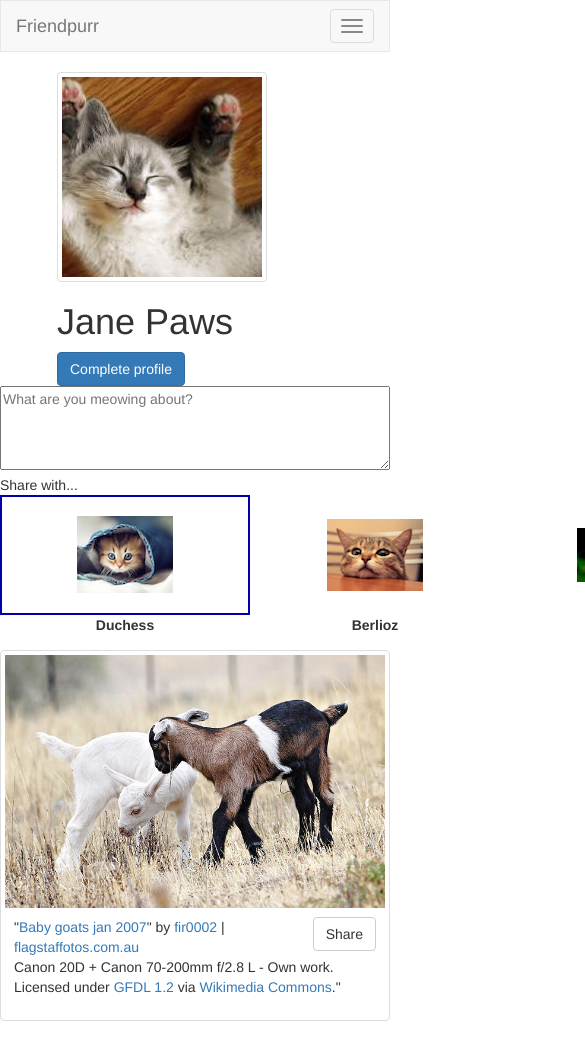
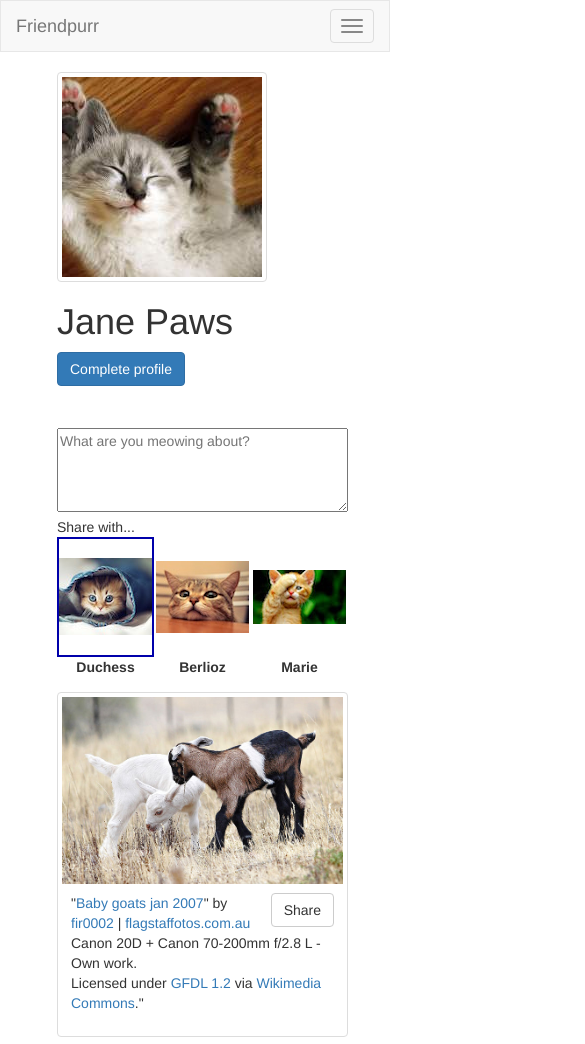
Before and after one commit to alice/friendpurr, a plain HTML site: page index.html in a window 390 px wide. Shown: the top 1044 px of the page, 585 px wide, since content can reach past the window. Drawn offline with Linux system fonts and the light colour scheme.

Commit message:
Improve responsive CSS

```diff
--- a/index.html
+++ b/index.html
@@ -11,11 +11,17 @@
 
     <link rel="shortcut icon" href="assets/ico/favicon.ico">
     <style>
+      #main {
+          margin: 0 3em;
+      }
       .row + .row {
           margin-top: 10px;
       }
       .sidebar {
-          margin-left: 3em;
+          margin-bottom: 3em;
+      }
+      .content {
+          margin-left: 15px;
       }
       blockquote {
           font-style: italic;
@@ -29,7 +35,6 @@
           height: 6em;
       }
       .friend1, .friend2, .friend3 {
-        width: 250px;
         height: 120px;
         background-repeat: no-repeat;
         background-position: center;
@@ -37,6 +42,11 @@
       }
       .friend1[aria-checked="true"], .friend2[aria-checked="true"], .friend3[aria-checked="true"] {
         border: 2px solid #00a;
+      }
+      table.friends {
+        table-layout: fixed;
+        width: 100%;
+        border: 0;
       }
       .friend1 {
         background-image: url('assets/img/cat1.jpg');
@@ -48,9 +58,6 @@
       .friend3 {
         background-image: url('assets/img/cat3.jpg');
         border: 2px solid #fff;
-      }
-      table {
-        border: 0;
       }
       td {
         text-align: center;
@@ -99,7 +106,7 @@
 
       <div class="container-fluid" id="main">
         <div class="row">
-          <div class="col-md-2 sidebar">
+          <div class="col-sm-3 sidebar">
             <div>
               <img src="assets/img/200.jpeg" class="img-thumbnail" alt="profile picture">
             </div>
@@ -108,12 +115,12 @@
               <button data-toggle="modal" data-target="#modal" class="btn btn-primary btn-large">Complete profile</button>
             </div>
           </div>
-          <div class="col-md-6 col-md-offset-1">
+          <div class="col-sm-8 content">
             <div class="row">
               <textarea placeholder="What are you meowing about?"></textarea>
               <div>
                 Share with...
-                <table>
+                <table class="friends">
                   <tr>
                     <td><div class="friend1" role="checkbox" aria-checked="true"
                              tabindex=0 aria-labelledby="label1"></div></td>
```
